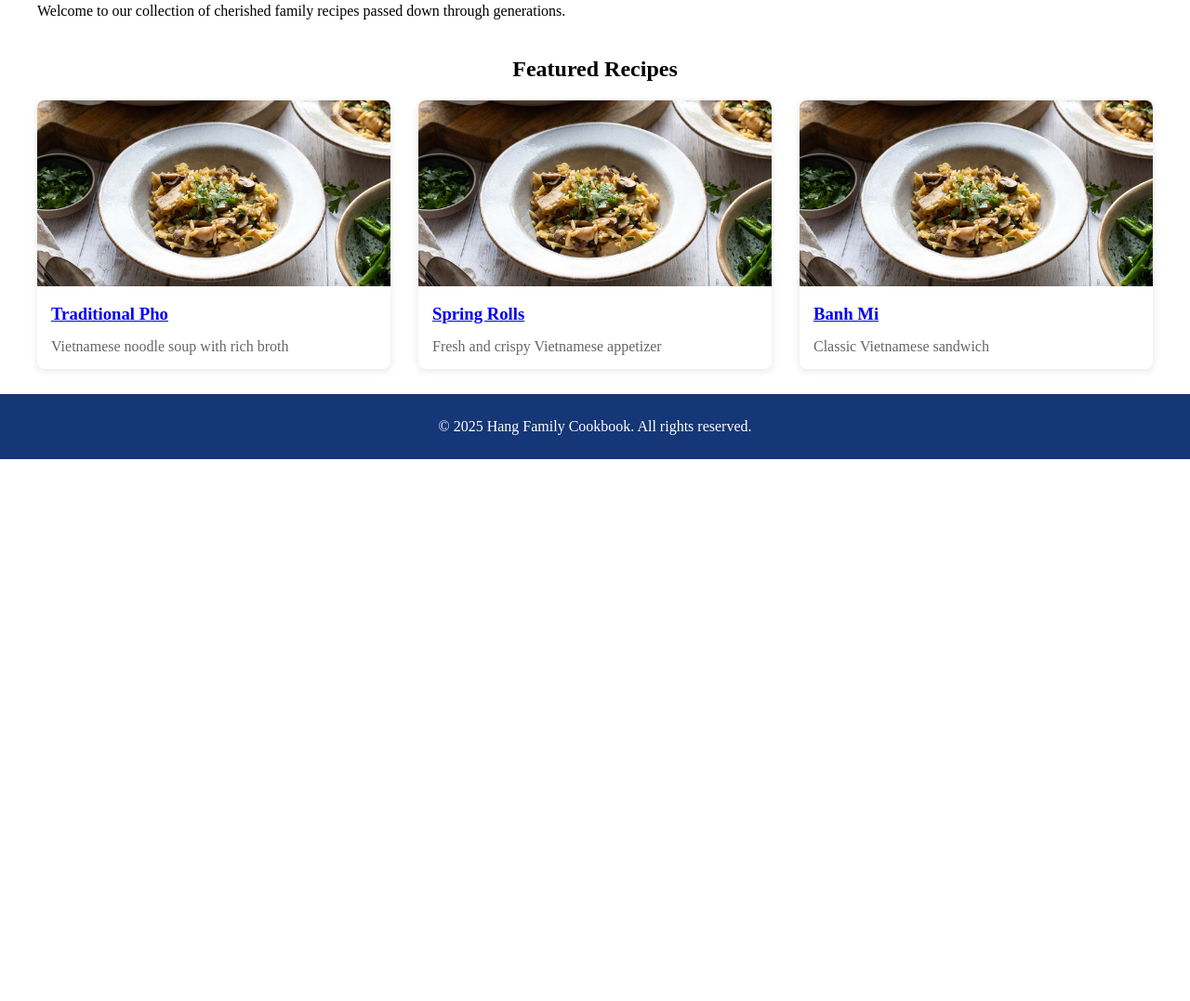
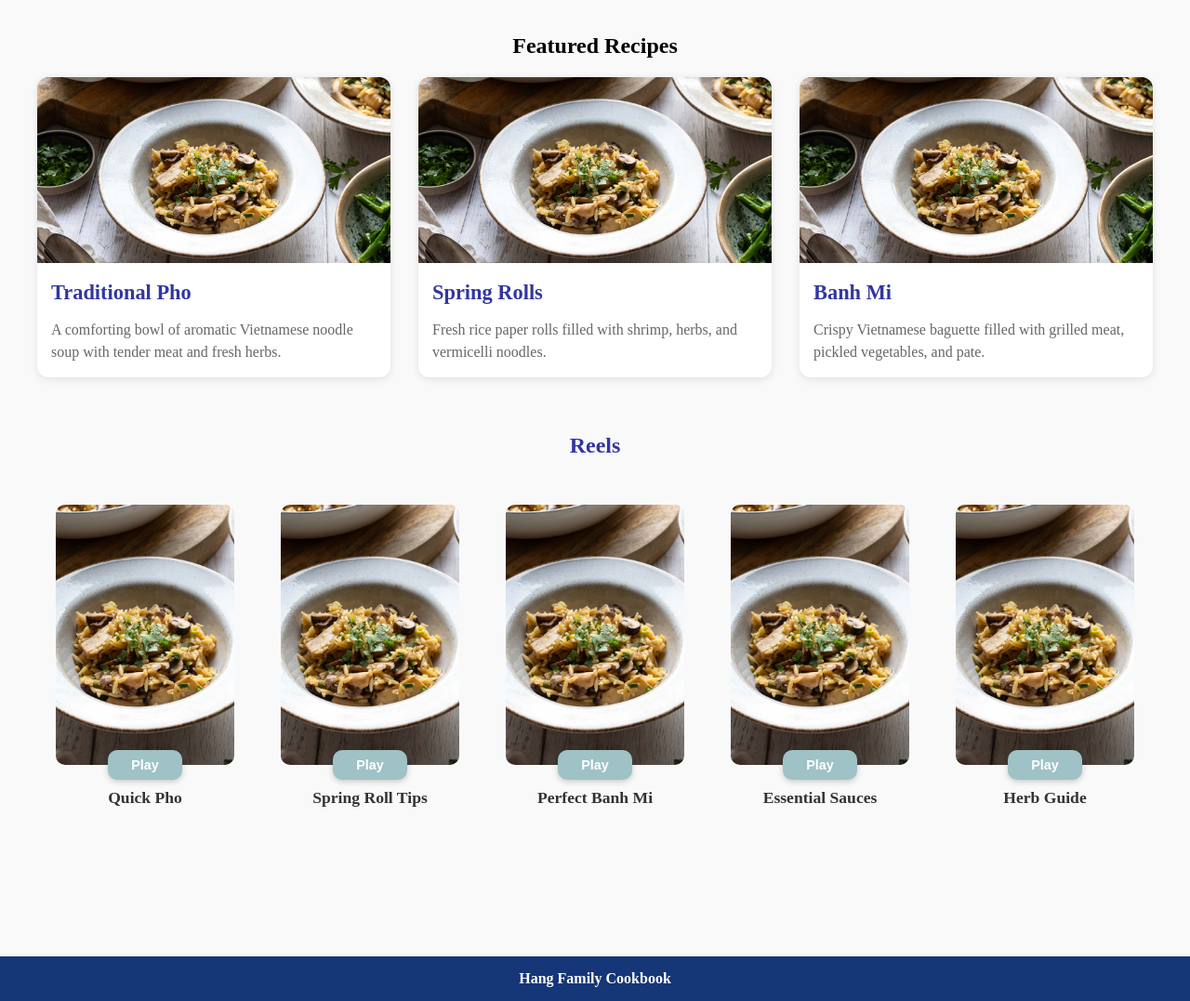
Before and after one commit to sylviahang/sylviahang.github.io, a plain HTML site: page index.html in a window 1280 px wide. Shown: the part 306-1383 px from the top of the page at 93% size. Before the commit the page ends 823 px from the top, so only its background shows below. Drawn offline with Linux system fonts and the light colour scheme.

Commit message:
lesson 3: home page design

```diff
--- a/assets/css/style.css
+++ b/assets/css/style.css
@@ -2,12 +2,14 @@ body {
     font-family: 'Times New Roman', Times, serif;
     margin: 0;
     padding: 0;
+    background-color: #f9f9f9;
 }
 
 header {
     background-color: #ffffff;
     padding: 20px 0;
     box-shadow: 0 2px 4px rgba(0, 0, 0, 0.1);
+    margin-bottom: 40px;
 }
 
 header h1 {
@@ -36,10 +38,18 @@ nav ul li a {
     text-decoration: none;
     color: #3236a0;
     font-size: 1.2em;
+    padding: 8px 20px;
+    border-radius: 10px;
+    border: 2px solid #3236a0;
+    transition: all 0.3s ease;
+    display: inline-block;
 }
 
 nav ul li a:hover {
-   background-color: #9ec2c6;
+    background-color: #3236a0;
+    color: white;
+    transform: translateY(-2px);
+    box-shadow: 0 2px 8px rgba(50, 54, 160, 0.3);
 }
 
 main {
@@ -62,38 +72,136 @@ main {
 
 .recipe-card {
     background: #fff;
-    border-radius: 8px;
+    border-radius: 12px;
     box-shadow: 0 2px 8px rgba(0, 0, 0, 0.1);
     overflow: hidden;
-    transition: transform 0.2s ease;
+    transition: all 0.3s ease;
+    text-decoration: none;
+    display: block;
 }
 
 .recipe-card:hover {
     transform: translateY(-5px);
+    box-shadow: 0 4px 12px rgba(0, 0, 0, 0.15);
 }
 
 .recipe-card img {
     width: 100%;
     height: 200px;
     object-fit: cover;
+    transition: transform 0.3s ease;
+}
+
+.recipe-card:hover img {
+    transform: scale(1.05);
 }
 
 .recipe-card h3 {
     margin: 15px;
     color: #3236a0;
+    font-size: 1.4em;
 }
 
 .recipe-card p {
     margin: 0 15px 15px;
     color: #666;
+    line-height: 1.5;
 }
+
+/* Reels Section */
+#reels {
+    margin: 60px 0;
+}
+
+#reels h2 {
+    text-align: center;
+    margin-bottom: 30px;
+    color: #3236a0;
+}
+
+.reels-container {
+    display: flex;
+    justify-content: center;
+    align-items: center;
+    gap: 50px;
+    flex-wrap: nowrap;
+    padding: 20px;
+    max-width: 1400px;
+    margin: 0 auto;
+}
+
+.reel-card {
+    width: 200px;
+    transition: transform 0.3s ease;
+}
+
+.reel-card:hover {
+    transform: translateY(-5px);
+}
+
+.reel-thumbnail {
+    width: 100%;
+    height: 280px;
+    position: relative;
+    display: flex;
+    align-items: center;
+    justify-content: center;
+}
+
+.reel-thumbnail img {
+    width: 100%;
+    height: 100%;
+    object-fit: cover;
+    border-radius: 10px;
+}
+
+.reel-info {
+    margin-top: 25px;
+}
+
+.reel-info h3 {
+    color: #333;
+    font-size: 1.1em;
+    margin: 0;
+    text-align: center;
+}
+
+.play-button {
+    position: absolute;
+    top: 100%;
+    left: 50%;
+    transform: translate(-50%, -50%);
+    width: 80px;
+    padding: 8px 0;
+    background-color: #9ec2c6;
+    border: none;
+    color: white;
+    font-size: 0.9em;
+    font-weight: bold;
+    cursor: pointer;
+    transition: all 0.3s ease;
+    border-radius: 10px;
+    box-shadow: 0 2px 6px rgba(0, 0, 0, 0.2);
+    z-index: 2;
+}
+
+.play-button:hover {
+    background-color: #7ba9af;
+    transform: translate(-50%, -50%) scale(1.05);
+    box-shadow: 0 4px 8px rgba(0, 0, 0, 0.3);
+}
+
+
 
 footer {
     background-color: #153677;
     text-align: center;
     color: white;
-    padding: 10px 0;
-    position: fixed;
+    padding: 15px 0;
     width: 100%;
-    bottom: 0;
 }
+
+footer h2 {
+    margin: 0;
+    font-size: 1em;
+}
--- a/index.html
+++ b/index.html
@@ -5,49 +5,96 @@
     <meta name="viewport" content="width=device-width, initial-scale=1.0">
     <title>Hang Family Cookbook</title>
     <link rel="stylesheet" href="./assets/css/style.css">
+    <link rel="stylesheet" href="https://cdnjs.cloudflare.com/ajax/libs/font-awesome/6.0.0/css/all.min.css">
 </head>
 <body>
     <header>
         <h1>Hang Family Cookbook</h1>
         <nav>
             <ul>
-                <li><a href="#home">Home</a></li>
+                <li><a href="index.html">Home</a></li>
                 <li><a href="./pages/recipes.html">Recipes</a></li>
+                <li><a href="./pages/about.html">About</a></li>
             </ul>
         </nav>
     </header>
 
     <main>
-        <section id="home">
-            <h2>Our Family Recipes</h2>
-            <p>Welcome to our collection of cherished family recipes passed down through generations.</p>
-        </section>
-
         <section id="featured-recipes">
             <h2>Featured Recipes</h2>
             <div class="recipe-grid">
-                <div class="recipe-card">
+                <a href="./pages/recipes.html" class="recipe-card">
                     <img src="./assets/images/placeholder1.jpg" alt="Traditional Pho">
-                    <h3><a href= "./pages/recipes.html">Traditional Pho</a></h3>
-                    <a href= "./pages/recipes.html"></a>
-                    <p>Vietnamese noodle soup with rich broth</p>
+                    <h3>Traditional Pho</h3>
+                    <p>A comforting bowl of aromatic Vietnamese noodle soup with tender meat and fresh herbs.</p>
+                </a>
+                <a href="./pages/recipes.html" class="recipe-card">
+                    <img src="./assets/images/placeholder1.jpg" alt="Spring Rolls">
+                    <h3>Spring Rolls</h3>
+                    <p>Fresh rice paper rolls filled with shrimp, herbs, and vermicelli noodles.</p>
+                </a>
+                <a href="./pages/recipes.html" class="recipe-card">
+                    <img src="./assets/images/placeholder1.jpg" alt="Banh Mi">
+                    <h3>Banh Mi</h3>
+                    <p>Crispy Vietnamese baguette filled with grilled meat, pickled vegetables, and pate.</p>
+                </a>
+            </div>
+        </section>
+
+        <section id="reels">
+            <h2>Reels</h2>
+            <div class="reels-container">
+                <div class="reel-card">
+                    <div class="reel-thumbnail">
+                        <img src="./assets/images/placeholder1.jpg" alt="Quick Pho Video">
+                        <button class="play-button">Play</button>
+                    </div>
+                    <div class="reel-info">
+                        <h3>Quick Pho</h3>
+                    </div>
                 </div>
-                <div class="recipe-card">
-                    <img src="./assets/images/placeholder1.jpg" alt="Spring Rolls">
-                    <h3><a href= "./pages/recipes.html">Spring Rolls</a></h3>
-                    <p>Fresh and crispy Vietnamese appetizer</p>
+                <div class="reel-card">
+                    <div class="reel-thumbnail">
+                        <img src="./assets/images/placeholder1.jpg" alt="Spring Roll Tips Video">
+                        <button class="play-button">Play</button>
+                    </div>
+                    <div class="reel-info">
+                        <h3>Spring Roll Tips</h3>
+                    </div>
                 </div>
-                <div class="recipe-card">
-                    <img src="./assets/images/placeholder1.jpg" alt="Banh Mi">
-                    <h3><a href= "./pages/recipes.html">Banh Mi</a></h3>
-                    <p>Classic Vietnamese sandwich</p>
+                <div class="reel-card">
+                    <div class="reel-thumbnail">
+                        <img src="./assets/images/placeholder1.jpg" alt="Perfect Banh Mi Video">
+                        <button class="play-button">Play</button>
+                    </div>
+                    <div class="reel-info">
+                        <h3>Perfect Banh Mi</h3>
+                    </div>
+                </div>
+                <div class="reel-card">
+                    <div class="reel-thumbnail">
+                        <img src="./assets/images/placeholder1.jpg" alt="Sauce Making Video">
+                        <button class="play-button">Play</button>
+                    </div>
+                    <div class="reel-info">
+                        <h3>Essential Sauces</h3>
+                    </div>
+                </div>
+                <div class="reel-card">
+                    <div class="reel-thumbnail">
+                        <img src="./assets/images/placeholder1.jpg" alt="Herb Guide Video">
+                        <button class="play-button">Play</button>
+                    </div>
+                    <div class="reel-info">
+                        <h3>Herb Guide</h3>
+                    </div>
                 </div>
             </div>
         </section>
     </main>
 
     <footer>
-        <p>&copy; 2025 Hang Family Cookbook. All rights reserved.</p>
+        <h2>Hang Family Cookbook</h2>
     </footer>
 </body>
 </html>
```
